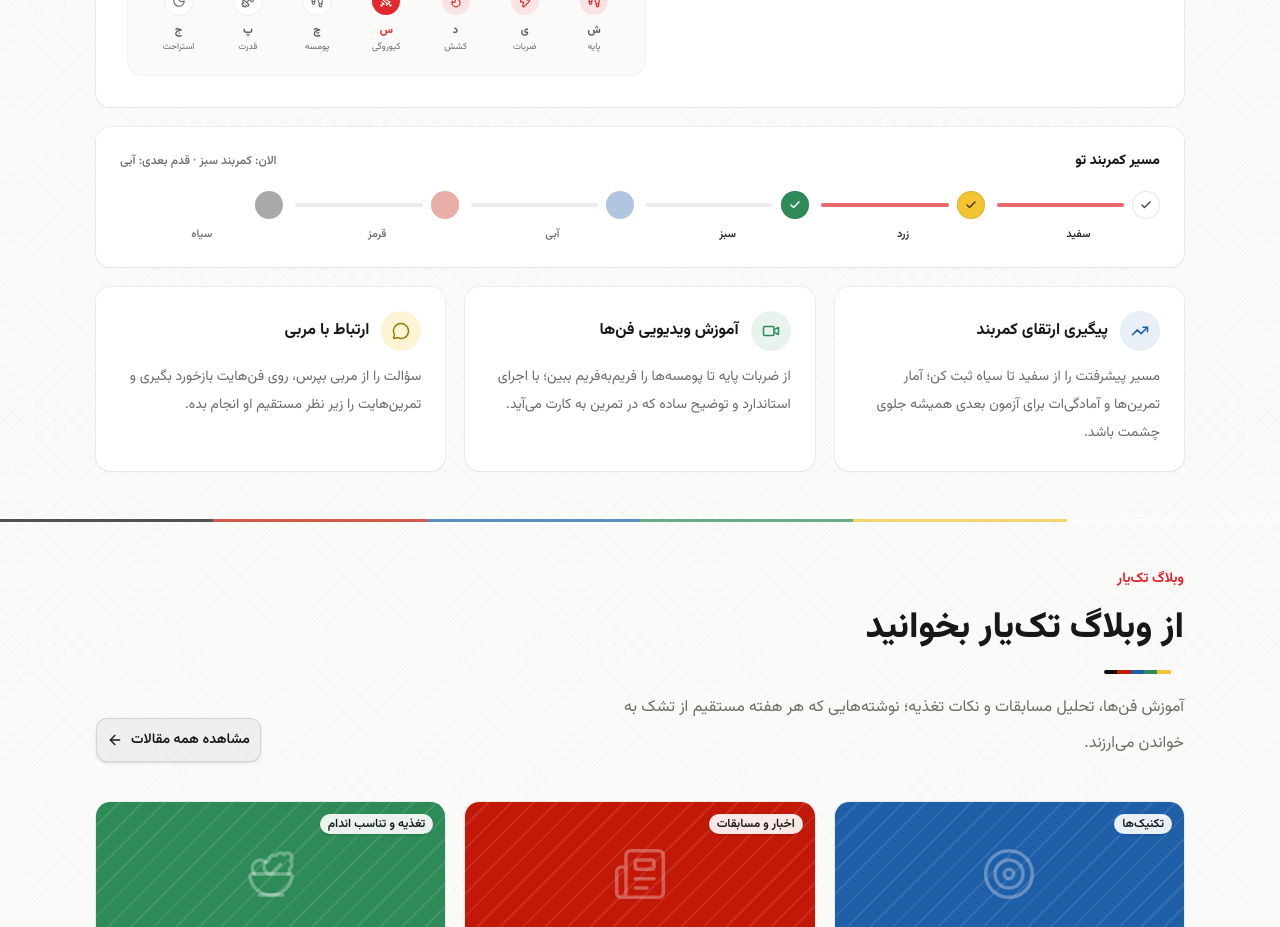
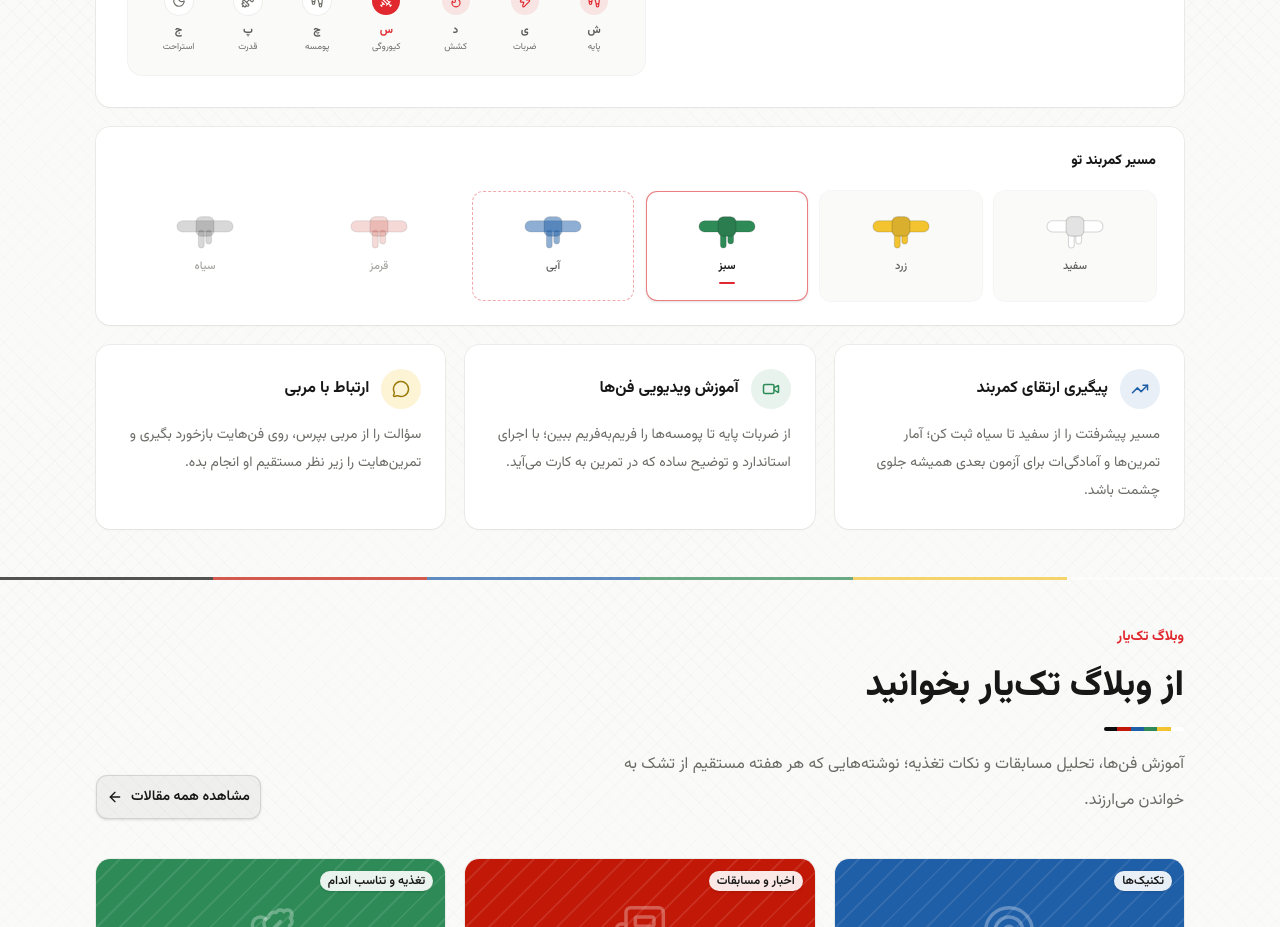
Before and after one commit to MostafaMemari/taekyar-web, a Next.js app: page / in a window 1280 px wide. Shown: the part 1280-2207 px from the top of the page. Built offline with nearby package versions, Linux system fonts and the light colour scheme.

Commit message:
feat: implement BeltIcon component for dynamic belt state representation

```diff
--- /dev/null
+++ b/components/home/features/belt-icon.tsx
@@ -0,0 +1,49 @@
+export type BeltState = "earned" | "next" | "locked";
+
+const FILL_OPACITY: Record<BeltState, number> = {
+  earned: 1,
+  next: 0.5,
+  locked: 0.16,
+};
+
+const STROKE_OPACITY: Record<BeltState, number> = {
+  earned: 0.16,
+  next: 0.12,
+  locked: 0.1,
+};
+
+interface BeltIconProps {
+  color: string;
+  state: BeltState;
+  className?: string;
+}
+
+export function BeltIcon({ color, state, className }: BeltIconProps) {
+  return (
+    <svg viewBox="0 0 40 27" className={className} aria-hidden="true">
+      <g
+        fill={color}
+        fillOpacity={FILL_OPACITY[state]}
+        stroke="#171717"
+        strokeOpacity={STROKE_OPACITY[state]}
+        strokeWidth="0.7"
+      >
+        <rect x="2.5" y="8" width="35" height="7" rx="3.5" />
+        <rect x="15.9" y="14" width="3.6" height="11" rx="1.8" />
+        <rect x="20.5" y="14" width="3.6" height="8.5" rx="1.8" />
+        <rect x="14.4" y="5.4" width="11.2" height="12.2" rx="3.4" />
+      </g>
+      {state === "earned" ? (
+        <rect
+          x="14.4"
+          y="5.4"
+          width="11.2"
+          height="12.2"
+          rx="3.4"
+          fill="#171717"
+          fillOpacity="0.12"
+        />
+      ) : null}
+    </svg>
+  );
+}
--- a/components/home/features/belt-path.tsx
+++ b/components/home/features/belt-path.tsx
@@ -1,65 +1,58 @@
-import { Check } from "lucide-react";
-
 import { SURFACE_CARD } from "@/lib/styles";
 import { cn } from "@/lib/utils";
 import { BELT_PATH, CURRENT_BELT_INDEX } from "./data";
+import { BeltIcon } from "./belt-icon";
 
-const LIGHT_BELTS = ["سفید", "زرد"];
+const CELL_BASE =
+  "flex flex-col items-center gap-2.5 rounded-xl border border-transparent px-2 py-4 text-center transition-colors";
 
 export function BeltPath() {
   return (
-    <div className={cn(SURFACE_CARD, "p-5 sm:p-6")}>
-      <div className="flex flex-wrap items-center justify-between gap-3">
-        <p className="text-sm font-extrabold">مسیر کمربند تو</p>
-        <p className="text-xs font-medium text-muted-foreground">
-          الان: کمربند سبز · قدم بعدی: آبی
-        </p>
-      </div>
+    <div className={cn(SURFACE_CARD, "px-5 py-6 sm:px-7")}>
+      <h3 className="text-sm font-extrabold">مسیر کمربند تو</h3>
 
-      <ol className="mt-5 flex items-center gap-1.5 sm:gap-3">
+      <ol className="mt-5 grid grid-cols-3 gap-2.5 sm:gap-3 md:grid-cols-6">
         {BELT_PATH.map(({ name, color }, index) => {
-          const reached = index <= CURRENT_BELT_INDEX;
-          const isLast = index === BELT_PATH.length - 1;
+          const current = index === CURRENT_BELT_INDEX;
+          const isNext = index === CURRENT_BELT_INDEX + 1;
+          const earned = index <= CURRENT_BELT_INDEX;
 
           return (
-            <li key={name} className="flex flex-1 flex-col items-center gap-2">
-              <div className="flex w-full items-center gap-1.5 sm:gap-2">
-                <span
-                  className={cn(
-                    "flex size-6 shrink-0 items-center justify-center rounded-full ring-1 ring-inset ring-black/10 sm:size-7",
-                    !reached && "opacity-35"
-                  )}
-                  style={{ backgroundColor: color }}
-                >
-                  {reached ? (
-                    <Check
-                      className={cn(
-                        "size-3",
-                        LIGHT_BELTS.includes(name) ? "text-black/70" : "text-white"
-                      )}
-                      strokeWidth={3}
-                    />
-                  ) : null}
-                </span>
-                {!isLast ? (
-                  <span
-                    className={cn(
-                      "h-1 flex-1 rounded-full",
-                      index < CURRENT_BELT_INDEX
-                        ? "bg-primary/70"
-                        : "bg-foreground/[0.08]"
-                    )}
-                  />
-                ) : null}
-              </div>
+            <li
+              key={name}
+              className={cn(
+                CELL_BASE,
+                current && "border-primary/60 bg-card shadow-sm",
+                !current && earned && "border-transparent bg-[#fafaf8] ring-1 ring-black/[0.04]",
+                isNext && "border-dashed border-primary/40 bg-transparent",
+                !earned && !isNext && "border-transparent bg-transparent"
+              )}
+            >
+              <BeltIcon
+                color={color}
+                state={
+                  earned ? "earned" : isNext ? "next" : "locked"
+                }
+                className="w-full max-w-16"
+              />
               <span
                 className={cn(
-                  "text-[10px] font-medium sm:text-[11px]",
-                  reached ? "text-foreground" : "text-muted-foreground"
+                  "text-[11px] leading-none",
+                  current
+                    ? "font-bold text-foreground"
+                    : earned || isNext
+                      ? "font-medium text-foreground/70"
+                      : "font-medium text-muted-foreground/60"
                 )}
               >
                 {name}
               </span>
+              {current ? (
+                <span
+                  aria-hidden="true"
+                  className="h-0.5 w-4 rounded-full bg-primary"
+                />
+              ) : null}
             </li>
           );
         })}
```
